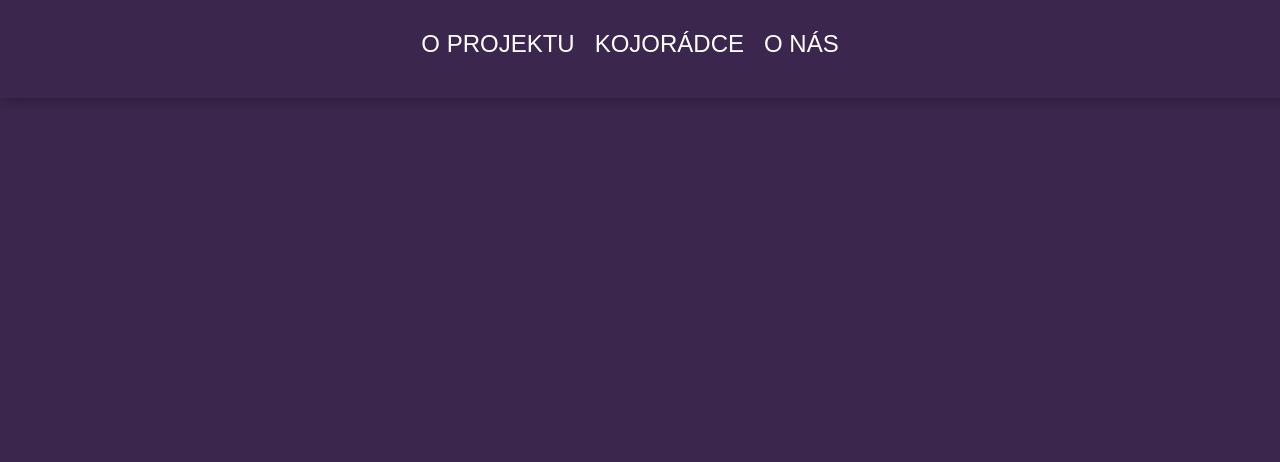
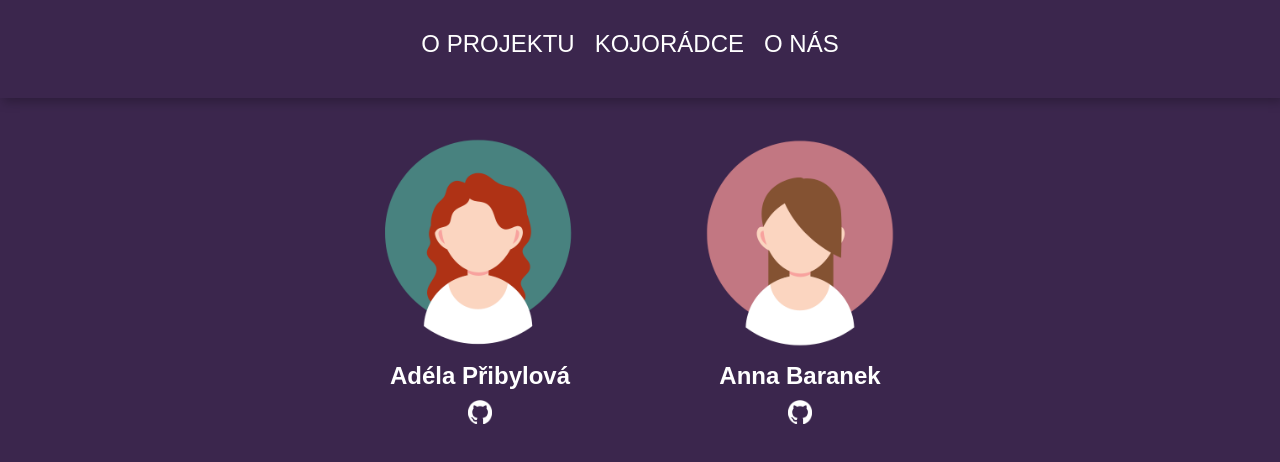
Before and after one commit to AnnaBaranek/o-projektu, a plain HTML site: page o_nas.html in a window 1280 px wide. Drawn offline with Linux system fonts and the light colour scheme.

Commit message:
about us page html/css

```diff
--- a/o_nas.html
+++ b/o_nas.html
@@ -18,7 +18,24 @@
       <li><a href="o_nas.html">O nás</a></li>
     </ul>
   </header>
-    <main>
+
+      <div class="team">
+        <div class="team__card">
+            <img src="/images/adela.png" alt="foto Adély" class="team__card-image">
+            <h2 class="team__card-title">Adéla Přibylová</h2>
+            <a href="https://github.com/badela007" class="team__card-link">
+                <img src="/images/github.png" alt="GitHub" class="team__card-icon">
+            </a>
+        </div>
+        <div class="team__card">
+            <img src="/images/anna.png" alt="foto Anny" class="team__card-image">
+            <h2 class="team__card-title">Anna Baranek</h2>
+            <a href="https://github.com/AnnaBaranek" class="team__card-link">
+                <img src="/images/github.png" alt="GitHub" class="team__card-icon">
+            </a>
+        </div>
+    </div>
+
 
 </body>
 </html>
--- a/style.css
+++ b/style.css
@@ -108,3 +108,59 @@ a:hover {
   max-width: 50%;
   margin: auto;
 }
+
+
+/* o nas */
+
+.team {
+  display: flex;
+  flex-wrap: wrap;
+  gap: 20px;
+  justify-content: center;
+  align-items: center;
+}
+
+.team__card {
+  border-radius: 8px;
+  overflow: hidden;
+  text-align: center;
+  width: 300px;
+}
+
+.team__card-image {
+  width: 70%;
+  height: auto;
+  justify-content: center;
+  align-items: center;
+}
+
+.team__card-title {
+  font-size: 1.5em;
+  margin: 10px 0;
+}
+
+.team__card-link {
+  text-decoration: none;
+  color: inherit;
+}
+
+.team__card-icon {
+  width: 24px;
+  height: 24px;
+  margin-bottom: 10px;
+}
+
+@media (max-width: 600px) {
+  .team {
+      flex-direction: column;
+      align-items: center;
+  }
+
+  .team__card {
+      width: 90%;
+  }
+
+  .team__card-image {
+    width: 50%;
+  }
+}
```
